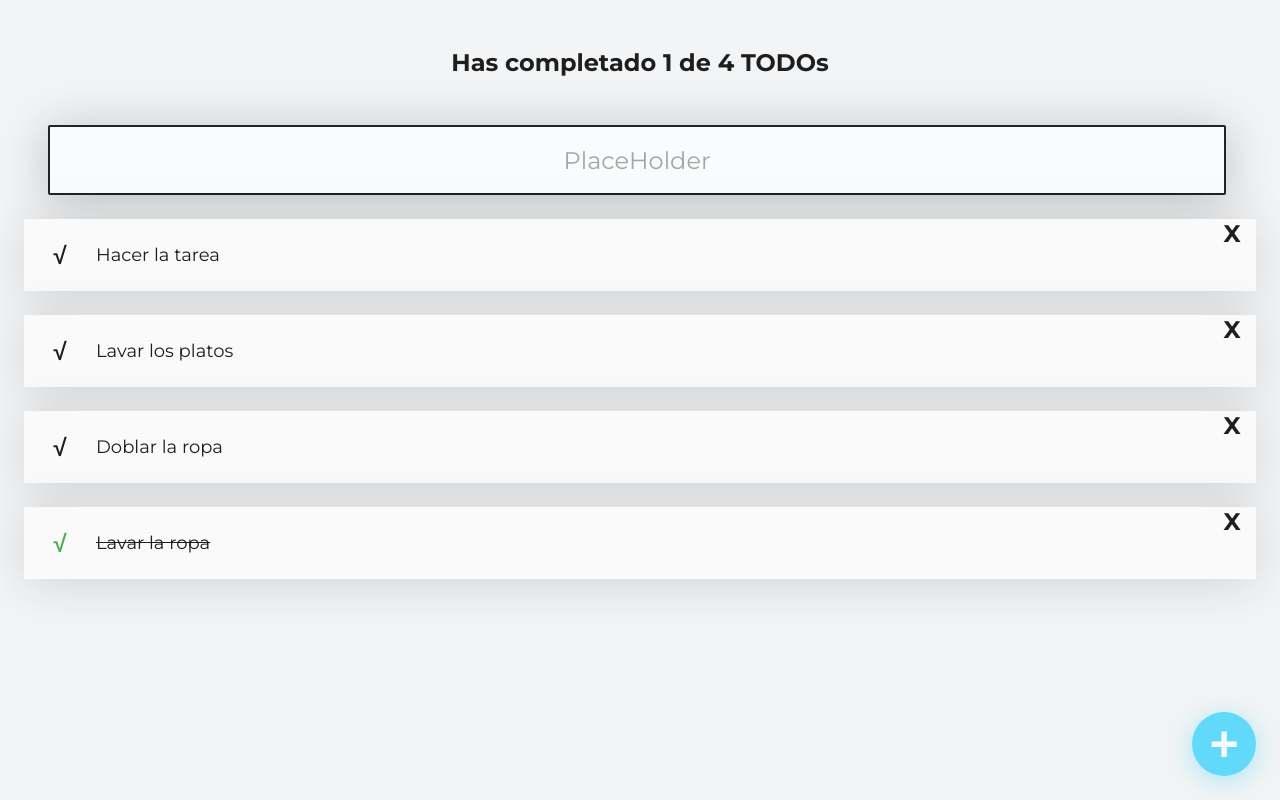
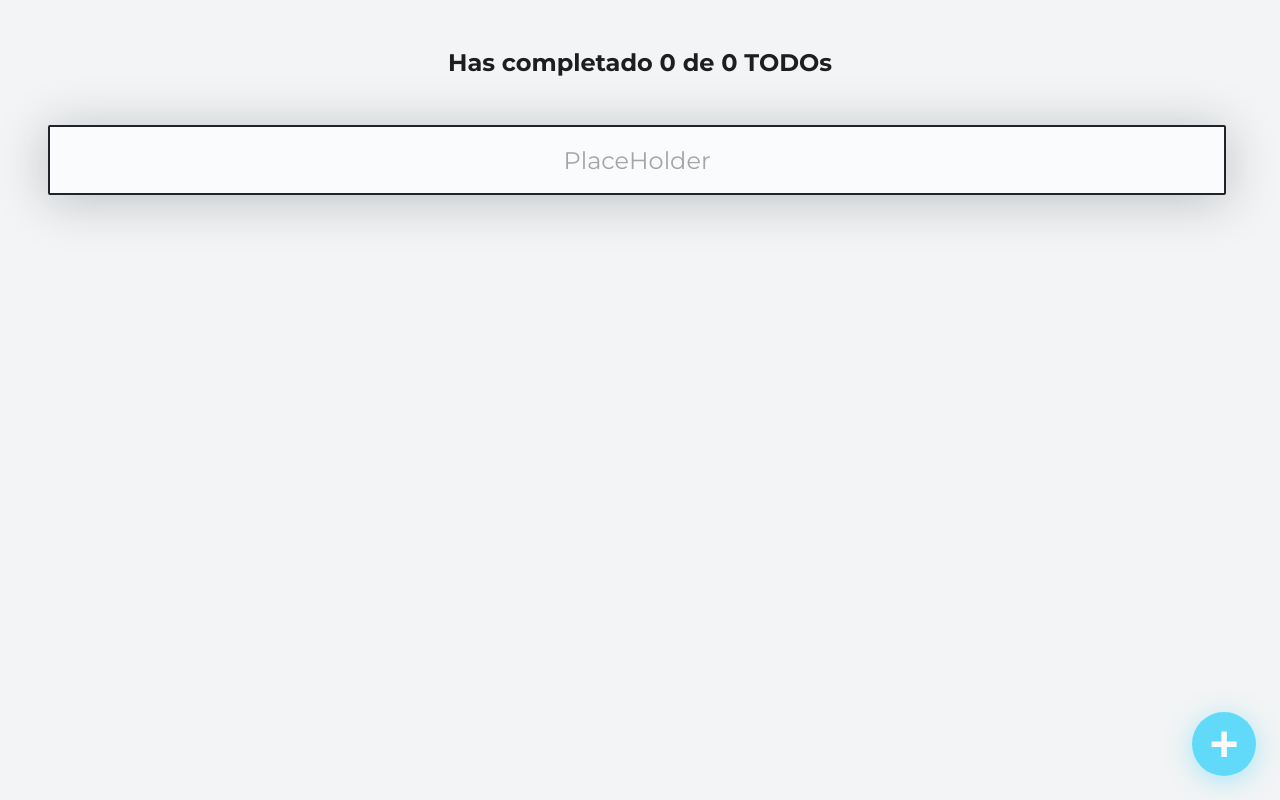
Before and after one commit to jose10josh/todo-webapp, a React (Create React App) app: page / in a window 1280 px wide. Built offline with nearby package versions, Linux system fonts and the light colour scheme.

Commit message:
Create useLocalStorage hook

```diff
--- a/src/App.tsx
+++ b/src/App.tsx
@@ -1,24 +1,26 @@
 import { useState } from "react";
-import {CreateTodoButton} from "./components/CreateButton/CreateButton";
-import { TodoCounter } from "./components/TodoCounter/TodoCounter";
-import { TodoItem } from "./components/TodoItem/TodoItem";
-import { TodoList } from "./components/TodoList/TodoList";
-import { TodoSearch } from "./components/TodoSearch/TodoSearch";
+
 import { TodoItemModel } from "./models/TodoItemModel";
+import { AppUI } from './components/AppUI';
+import { useLocalStorage } from "./hooks/useLocalStorage";
+
+
+// const defaultTodos:TodoItemModel[] = [
+//   {id: 1, text:"Hacer la tarea", completed: false},
+//   {id: 2, text:"Lavar los platos", completed: false},
+//   {id: 3, text:"Doblar la ropa", completed: false},
+//   {id: 4, text:"Lavar la ropa", completed: true},
+// ]
 
 
 
 
-const defaultTodos:TodoItemModel[] = [
-  {id: 1, text:"Hacer la tarea", completed: false},
-  {id: 2, text:"Lavar los platos", completed: false},
-  {id: 3, text:"Doblar la ropa", completed: false},
-  {id: 4, text:"Lavar la ropa", completed: true},
-]
+
+function App() {
+  const Storage_Name = "TODOS_V1";
+  const [todoList, setTodoList, saveTodos] = useLocalStorage<TodoItemModel[]>(Storage_Name, []);
 
 
-function App() {
-  const [todoList, setTodoList] = useState<TodoItemModel[]>(defaultTodos);
   const [searchVal, setSearchVal] = useState("");
 
   const completedTodos = todoList.filter(item => item.completed).length
@@ -36,37 +38,28 @@ function App() {
     const todoIndex = todoList.findIndex(todo => todo.id === id);
     const updateList = [...todoList];
     updateList[todoIndex].completed = !completed;
-    setTodoList(updateList);
+    saveTodos(updateList);
   }
 
   const onDeleteTodo = (id:number) => {
     const todoIndex = todoList.findIndex(todo => todo.id === id);
     const updateList = [...todoList];
     updateList.splice(todoIndex, 1);
-    setTodoList(updateList);
+    saveTodos(updateList);
   }
+
 
   return (
     <>
-      <TodoCounter completed={completedTodos} total={totalTodos} />
-      <TodoSearch searchVal={searchVal} setSearchVal={setSearchVal} />
-
-      <TodoList>
-        {serchedTodos.map(todoItem => (
-          <TodoItem
-            key={todoItem.id}
-            id={todoItem.id}
-            text={todoItem.text}
-            completed={todoItem.completed}
-            // setTodoList={setTodoList}
-            // todoList={todoList}
-            onComplete={() => onCompleteTodo(todoItem.id, todoItem.completed)}
-            onDelete={() => onDeleteTodo(todoItem.id)}
-          />
-        ))}
-      </TodoList>
-
-      <CreateTodoButton />
+      <AppUI
+        completedTodos={completedTodos}
+        totalTodos={totalTodos}
+        searchVal={searchVal}
+        serchedTodos={serchedTodos}
+        setSearchVal={setSearchVal}
+        onCompleteTodo={onCompleteTodo}
+        onDeleteTodo={onDeleteTodo}
+      />
     </>
   );
 }
--- /dev/null
+++ b/src/components/AppUI.tsx
@@ -0,0 +1,53 @@
+import React from 'react';
+import { TodoItemModel } from '../models/TodoItemModel';
+import { CreateTodoButton } from './CreateButton/CreateButton';
+import { TodoCounter } from './TodoCounter/TodoCounter';
+import { TodoItem } from './TodoItem/TodoItem';
+import { TodoList } from './TodoList/TodoList';
+import { TodoSearch } from './TodoSearch/TodoSearch';
+
+
+
+type AppUIProps = {
+  completedTodos:number,
+  totalTodos:number,
+  searchVal: string,
+  serchedTodos:TodoItemModel[],
+  setSearchVal: React.Dispatch<React.SetStateAction<string>>,
+  onCompleteTodo:(id: number, completed: boolean) => void,
+  onDeleteTodo:(id: number) => void
+}
+
+const AppUI = ({
+  completedTodos,
+  totalTodos,
+  searchVal,
+  setSearchVal,
+  serchedTodos,
+  onCompleteTodo,
+  onDeleteTodo
+}:AppUIProps) => {
+  return (
+    <>
+      <TodoCounter completed={completedTodos} total={totalTodos} />
+      <TodoSearch searchVal={searchVal} setSearchVal={setSearchVal} />
+
+      <TodoList>
+        {serchedTodos.map(todoItem => (
+          <TodoItem
+            key={todoItem.id}
+            id={todoItem.id}
+            text={todoItem.text}
+            completed={todoItem.completed}
+            onComplete={() => onCompleteTodo(todoItem.id, todoItem.completed)}
+            onDelete={() => onDeleteTodo(todoItem.id)}
+          />
+        ))}
+      </TodoList>
+
+      <CreateTodoButton />
+    </>
+  );
+};
+
+export {AppUI};
--- /dev/null
+++ b/src/hooks/useLocalStorage.tsx
@@ -0,0 +1,24 @@
+import { useState } from "react";
+
+
+function useLocalStorage<TValue>(localName:string, initialValue:TValue):[TValue, React.Dispatch<React.SetStateAction<TValue>>, (itemList: TValue) => void] {
+  const localStorageItem = localStorage.getItem(localName);
+  let parsedItems:TValue = initialValue;
+
+  if(!localStorageItem){
+    localStorage.setItem(localName, JSON.stringify(parsedItems));
+  } else {
+    parsedItems = JSON.parse(localStorageItem);
+  }
+
+  const [itemList, setItemList] = useState<TValue>(parsedItems);
+
+  const saveItem = (itemList:TValue) => {
+    setItemList(itemList);
+    localStorage.setItem(localName, JSON.stringify(itemList));
+  }
+
+  return [itemList, setItemList, saveItem];
+}
+
+export {useLocalStorage};
```
Also changed, not shown: src/App.css (deleted, +0 -38 lines).
